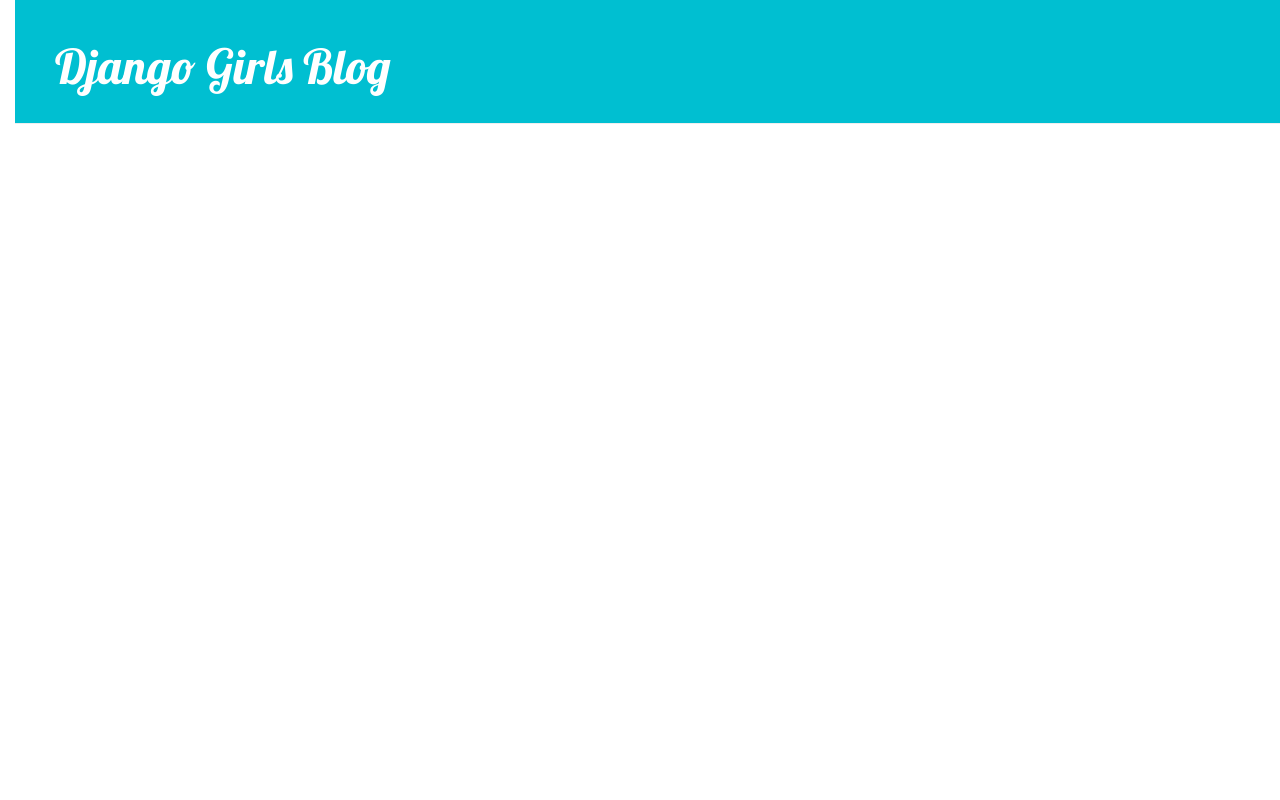
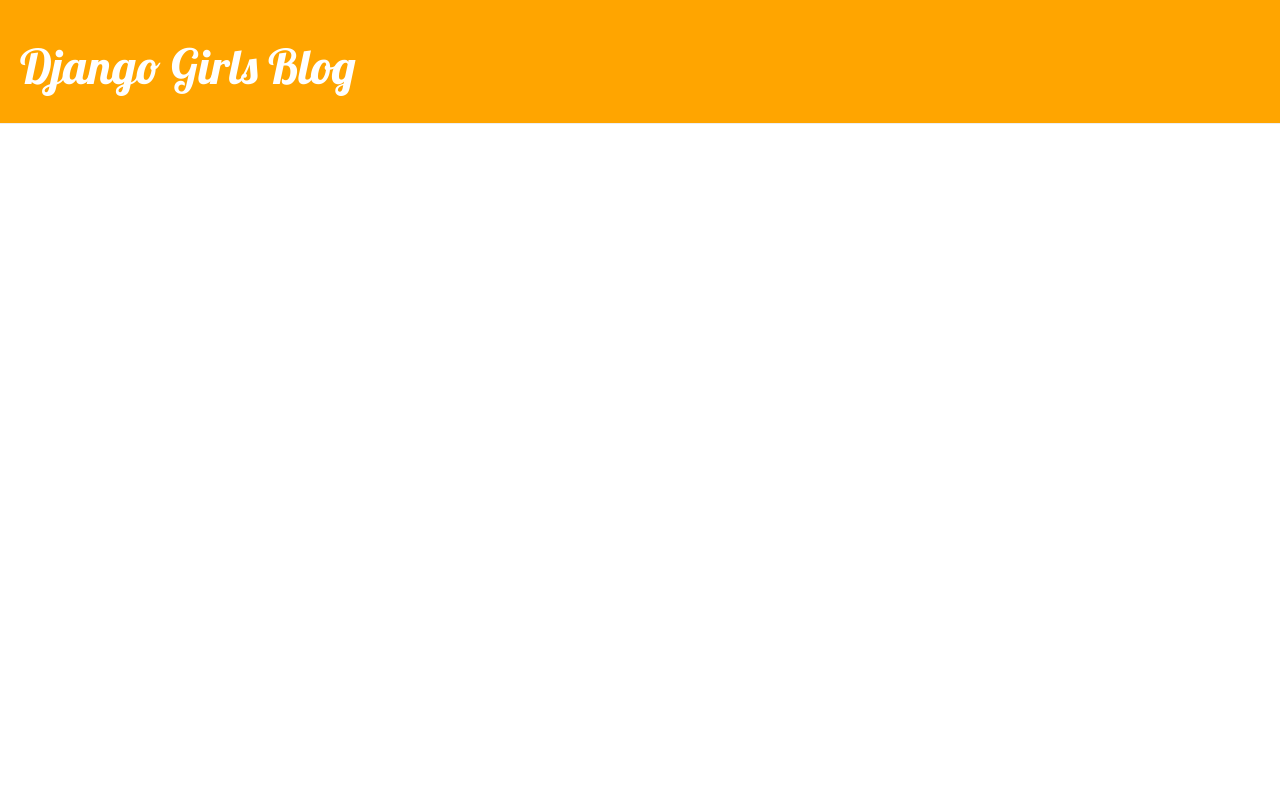
Before and after one commit to jamdelion/my-first-blog, a Django app: page / in a window 1280 px wide. Run offline with Django 3.2, Linux system fonts and the light colour scheme; data that the repository does not hold is empty; some libraries are stand-ins or nearby versions.

Commit message:
changed colours to rafi's specs

```diff
--- a/blog/static/css/blog.css
+++ b/blog/static/css/blog.css
@@ -3,13 +3,13 @@ h1 a {
   font-family: 'Lobster';
 }
 body {
-  padding-left: 15px;
+  padding-left: 0px;
 }
 
 .page-header {
-    background-color: #00bfd1;
+    background-color: orange;
     margin-top: 0;
-    padding: 20px 20px 20px 40px;
+    padding: 20px 20px 20px 20px;
 }
 
 .page-header h1, .page-header h1 a, .page-header h1 a:visited, .page-header h1 a:active {
```
